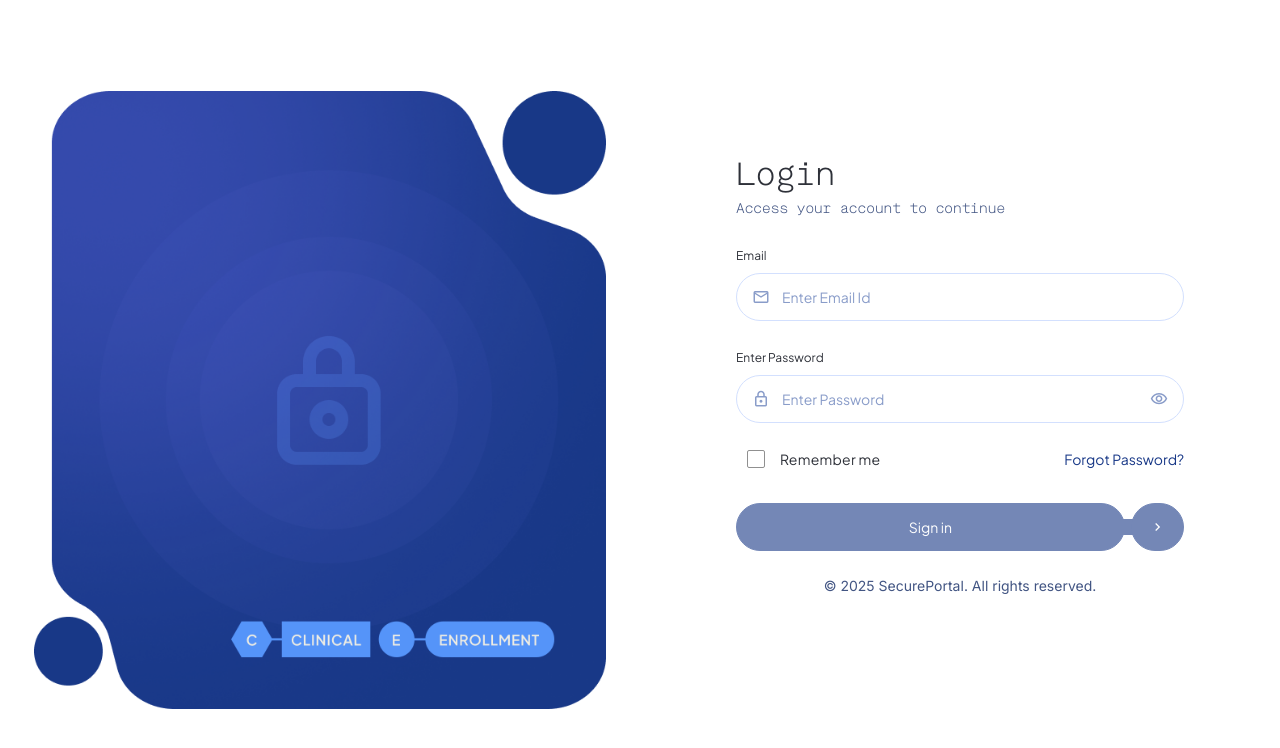
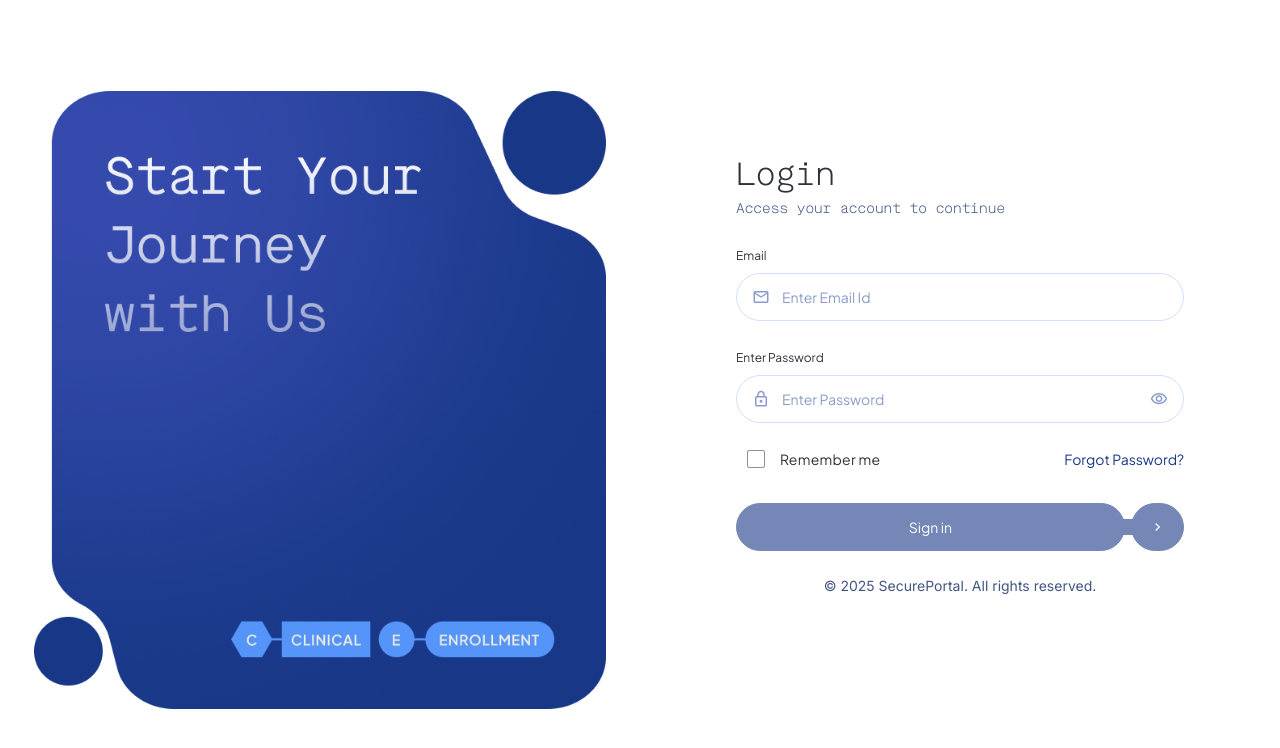
Before and after one commit to thoratprashant/ark-clinical-enrollment, an Angular app: page /auth/login in a window 1280 px wide. Shown: the top 748 px of the page. Built offline with nearby package versions, Linux system fonts and the light colour scheme.

Commit message:
Completed Auth module

```diff
--- a/src/app/features/auth/account-locked/account-locked.html
+++ b/src/app/features/auth/account-locked/account-locked.html
@@ -30,7 +30,7 @@
       </div>
       <div class="col-12">
         <a class="d-flex justify-content-center font-14 text-center font-inter mt-2 mt-sm-4"
-          routerLink="/auth/login">Forgot password?</a>
+          routerLink="/auth/forgot-password">Forgot password?</a>
       </div>
     </div>
   </form>
--- a/src/app/layouts/auth-layout/auth-layout.component.html
+++ b/src/app/layouts/auth-layout/auth-layout.component.html
@@ -1,12 +1,18 @@
 <div class="auth-container d-flex flex-column flex-sm-row">
   <div class="auth-left d-flex flex-column min-vh-100 w-100 justify-content-center">
-    <!-- <h1 class="m-0">Start Your Journey with Us</h1> -->
-    <img src="images/auth-left.png" alt="img" class="img-fluid">
+    <!-- <img src="images/auth-left.png" alt="img" class="img-fluid">
+    <img src="images/auth-left-login.png" alt="img" class="img-fluid"> -->
+
+    @if (isLoginPage) {
+      <img src="images/auth-left-login.png" alt="login" class="img-fluid">
+    } @else {
+      <img src="images/auth-left.png" alt="default" class="img-fluid">
+    }
+
   </div>
   <div class="auth-right d-flex flex-column justify-content-center flex-shrink-0">
     <div class="ar--inner">
       <router-outlet></router-outlet>
     </div>
-
   </div>
 </div>
--- a/src/app/layouts/auth-layout/auth-layout.component.ts
+++ b/src/app/layouts/auth-layout/auth-layout.component.ts
@@ -1,5 +1,6 @@
-import { Component } from '@angular/core';
-import { RouterOutlet } from '@angular/router';
+import { Component, OnInit } from '@angular/core';
+import { Router, NavigationEnd, RouterOutlet } from '@angular/router';
+import { filter } from 'rxjs/operators';
 
 @Component({
   selector: 'app-auth-layout',
@@ -8,6 +9,22 @@ import { RouterOutlet } from '@angular/router';
   templateUrl: './auth-layout.component.html',
   styleUrl: './auth-layout.component.scss',
 })
-export class AuthLayoutComponent {
+export class AuthLayoutComponent implements OnInit{
+  isLoginPage: boolean = false;
 
+  constructor(private router: Router) {}
+
+  ngOnInit(): void {
+    this.checkRoute(this.router.url);
+
+    this.router.events
+      .pipe(filter(event => event instanceof NavigationEnd))
+      .subscribe((event: any) => {
+        this.checkRoute(event.urlAfterRedirects);
+      });
+  }
+
+  checkRoute(url: string) {
+    this.isLoginPage = url.includes('/auth/login');
+  }
 }
```
Also changed, not shown: public/images/auth-left-login.png (added).
